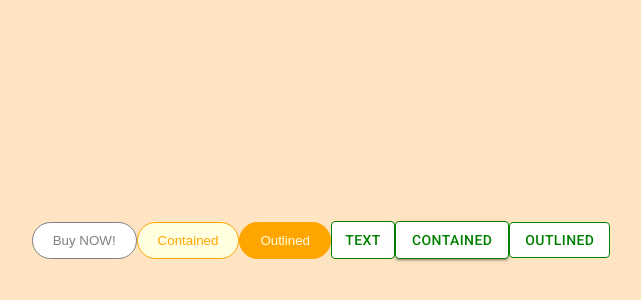
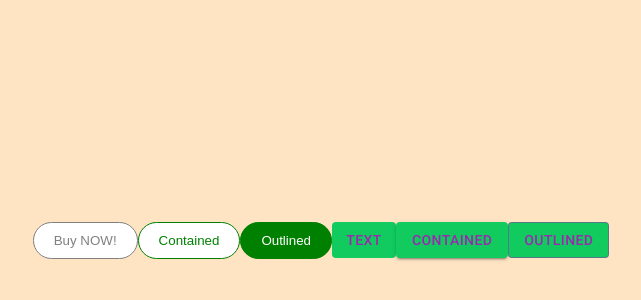
Before and after one commit to kirik5/styled-theme-material, a React (Create React App) app: page / in a window 1280 px wide. Shown: the part 160-460 px from the top of the page, without its empty margins (319-960 px from the left). Built offline with nearby package versions, Linux system fonts and the light colour scheme.

Commit message:
008 темы material ui создаются по своему (createTheme) (проблема поломки пропсов внешнего вида остается)

```diff
--- a/src/App.js
+++ b/src/App.js
@@ -1,7 +1,8 @@
 import React from 'react'
 import './App.css';
 import MyButton from "./MyButton";
-import {ThemeProvider} from "styled-components";
+import { ThemeProvider } from '@mui/material/styles';
+
 import {primaryTheme} from "./primaryTheme";
 import MyMaterialButton from "./MyMaterialButton";
 
--- a/src/MyMaterialButton.jsx
+++ b/src/MyMaterialButton.jsx
@@ -2,11 +2,11 @@ import React from 'react'
 import {styled} from '@mui/material/styles';
 import {Button} from "@mui/material";
 
-const MyMaterialButtonStyled = styled(Button)({
-    color: 'green',
-    backgroundColor: 'white',
-    border: '1px solid green',
-})
+const MyMaterialButtonStyled = styled(Button)(({theme}) => ({
+    color: theme.palette.primary.main,
+    backgroundColor: theme.palette.secondary.main,
+    border: `1px solid ${theme.palette.primary}`,
+}))
 
 const MyMaterialButton = ({children, ...rest}) => {
     return <MyMaterialButtonStyled {...rest}>{children}</MyMaterialButtonStyled>
--- a/src/primaryTheme.js
+++ b/src/primaryTheme.js
@@ -1,6 +1,22 @@
-export const primaryTheme = {
+import { createTheme } from '@mui/material/styles';
+import { purple } from '@mui/material/colors';
+
+// export const primaryTheme = {
+//     palette: {
+//         primary: 'orange',
+//         background: 'lightyellow',
+//     }
+// }
+
+export const primaryTheme = createTheme({
     palette: {
-        primary: 'orange',
-        background: 'lightyellow',
-    }
-}
+        primary: {
+            // Purple and green play nicely together.
+            main: purple[500],
+        },
+        secondary: {
+            // This is green.A700 as hex.
+            main: '#11cb5f',
+        },
+    },
+});
```
